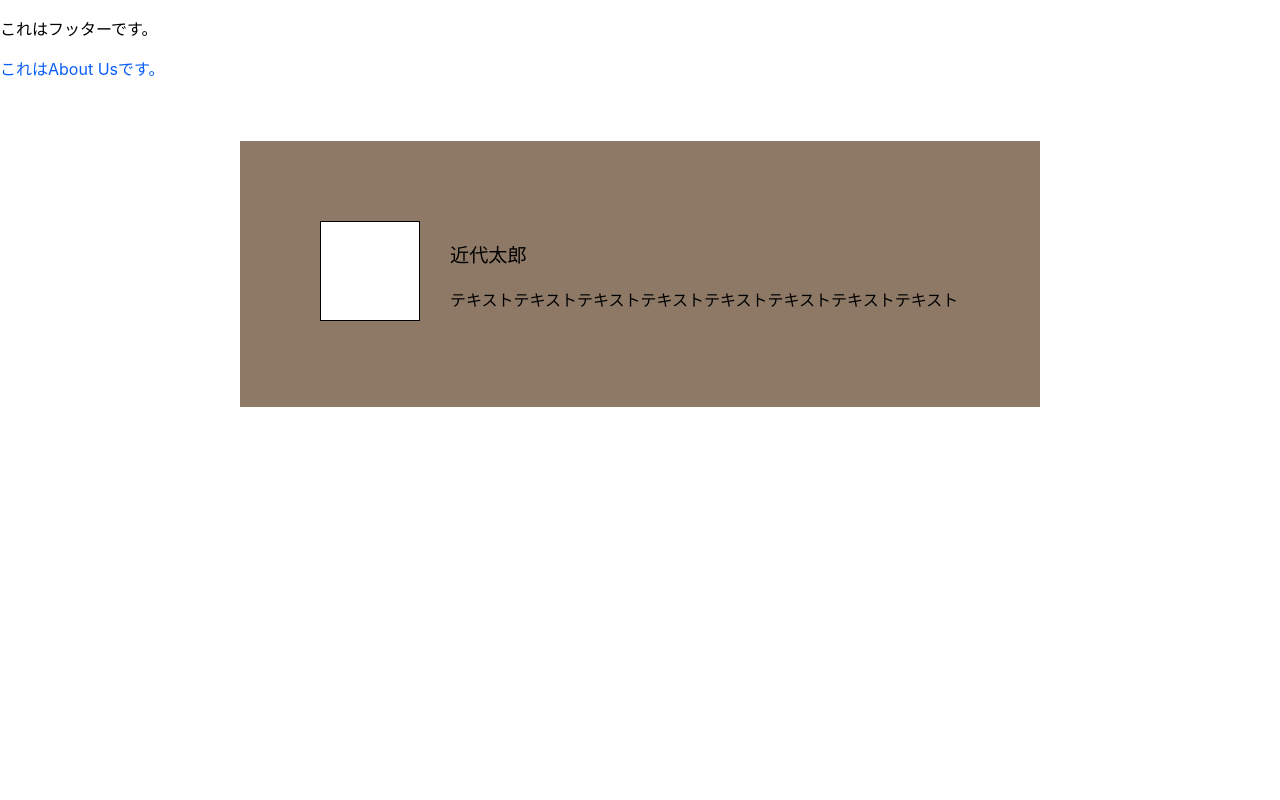
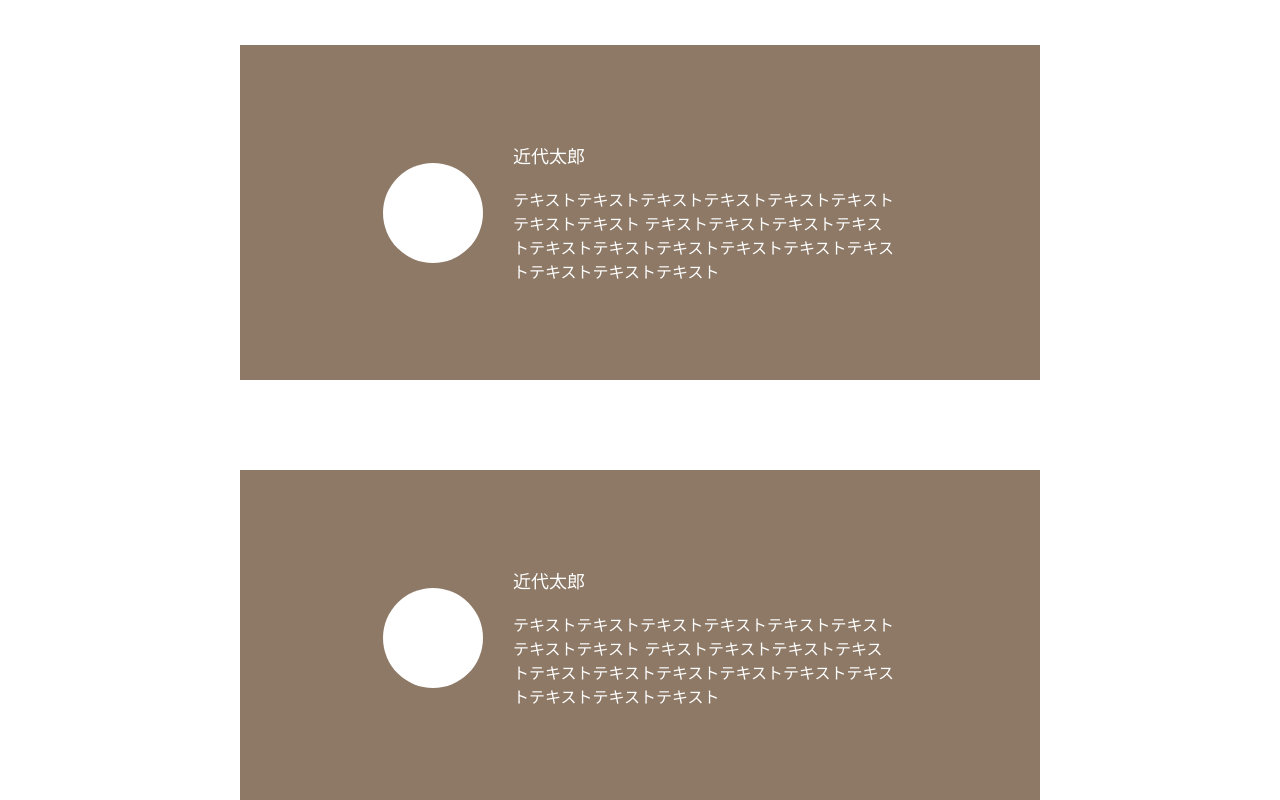
Before and after one commit to mamenz752/gadgelog, a React (Create React App) app: page / in a window 1280 px wide. Shown: the top 800 px of the page. Built offline with nearby package versions, Linux system fonts and the light colour scheme.

Commit message:
about us 作成

```diff
--- a/src/App.js
+++ b/src/App.js
@@ -5,7 +5,6 @@ import AboutUs from './components/xin/abuotus';
 function App() {
   return (
     <div className="App">
-      <Footer />
       <AboutUs />
     </div>
   );
--- a/src/components/xin/aboutprofile.js
+++ b/src/components/xin/aboutprofile.js
@@ -1,18 +1,20 @@
 import xinstyles from "../../styles/xin/aboutprofile.module.css";
-import xinimage from "../../styles/xin/Rectangle.png"
+import xinimage from "../../styles/xin/Rectangle1.png"
 
 function AboutProfile() {
   return (
     <div>
-      <p className={xinstyles.x}>これはAbout Usです。</p>
+      {/* <p className={xinstyles.x}>これはAbout Usです。</p> */}
       <div className={xinstyles.media}>
         <div className={xinstyles.card}>
-          <div className={xinstyles.img}>
+          <div className={xinstyles.image}>
             <img src={xinimage}/>
           </div>
-          <div>
+          <div className={xinstyles.info}>
             <p className={xinstyles.name}>近代太郎</p>
-            <p>テキストテキストテキストテキストテキストテキストテキストテキスト</p>
+            <p className={xinstyles.text}>テキストテキストテキストテキストテキストテキストテキストテキスト
+              テキストテキストテキストテキストテキストテキストテキストテキストテキストテキストテキストテキストテキスト
+              </p>
           </div>
         </div>
 
--- a/src/components/xin/abuotus.js
+++ b/src/components/xin/abuotus.js
@@ -3,7 +3,12 @@ import AboutProfile from "./aboutprofile";
 
 function AboutUs() {
   return (
-    <AboutProfile />
+    <>
+      <AboutProfile />
+      <AboutProfile />
+      <AboutProfile />
+      <AboutProfile />
+    </>
   )
 }
 
--- a/src/styles/xin/aboutprofile.module.css
+++ b/src/styles/xin/aboutprofile.module.css
@@ -1,25 +1,37 @@
-.x {
-    color: rgb(9, 93, 248);
-}
 .media {
     display:grid;
     flex-flow: column;
 }
 .card {
     display:flex;
+    align-items: center;
+    justify-content: center;
     padding:5em;
     background-color:#8D7966;
     margin:45px auto;
     width:50%;
     gap:20px 30px;
 }
-.img {
-    display: inline-block;
-    width:100px;
+.image {
+    /* display: inline-block; */
+    width: 100px;
     height:100px;
-    border-radius: 50px;
+    border-radius: 50%;
+    overflow: hidden;
+    object-fit: cover;
+}
+.info {
+    width: 60%;
 }
 .name {
-    font-size: larger;
+    font-size: large;
+    color: #ffffff;
     font-weight: 500;
+    line-height: 150%;
 }
+.text {
+    font-size: medium;
+    color: #ffffff;
+    font-weight: 400;
+    line-height: 150%;
+}
```
Also changed, not shown: src/styles/xin/Rectangle1.png (added).
